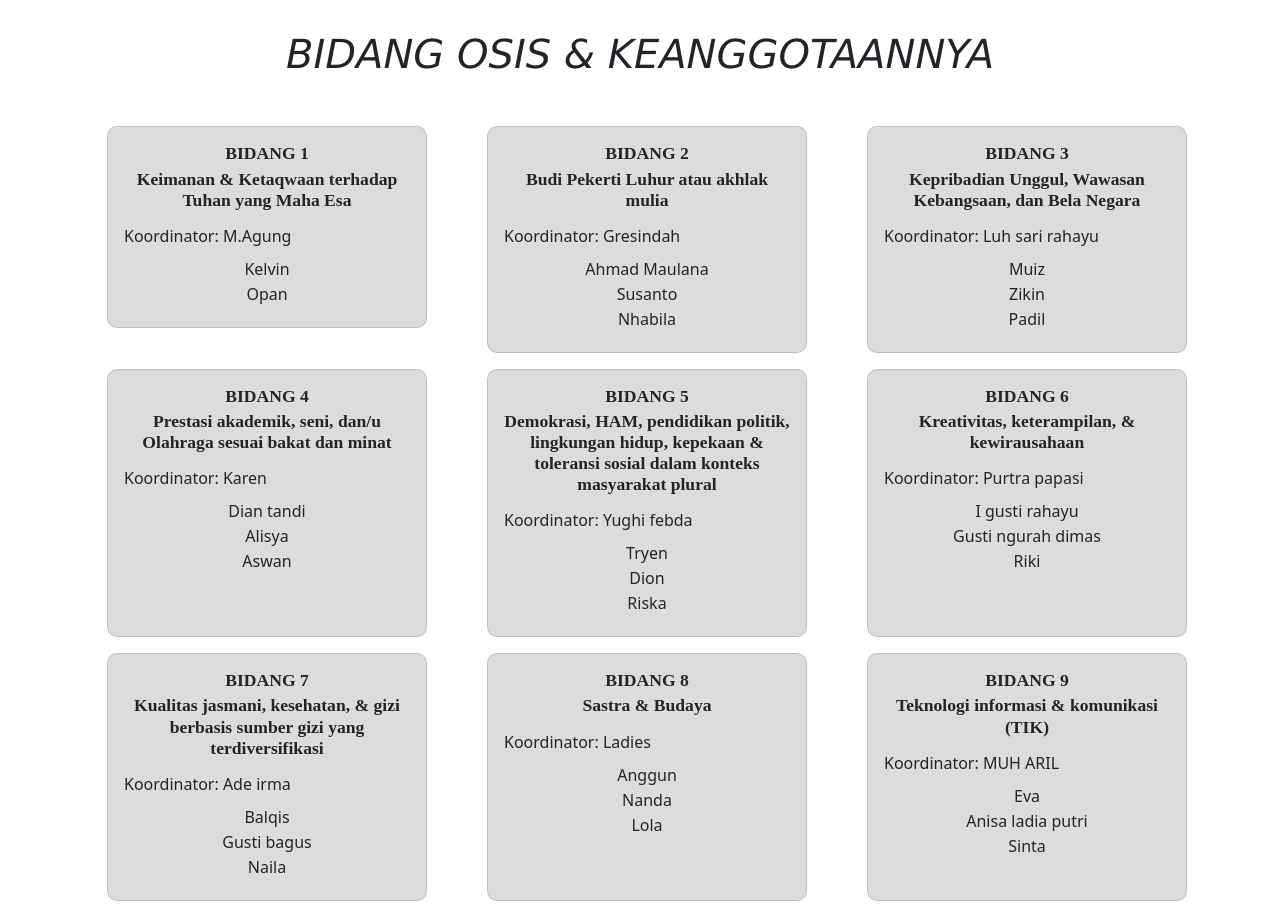
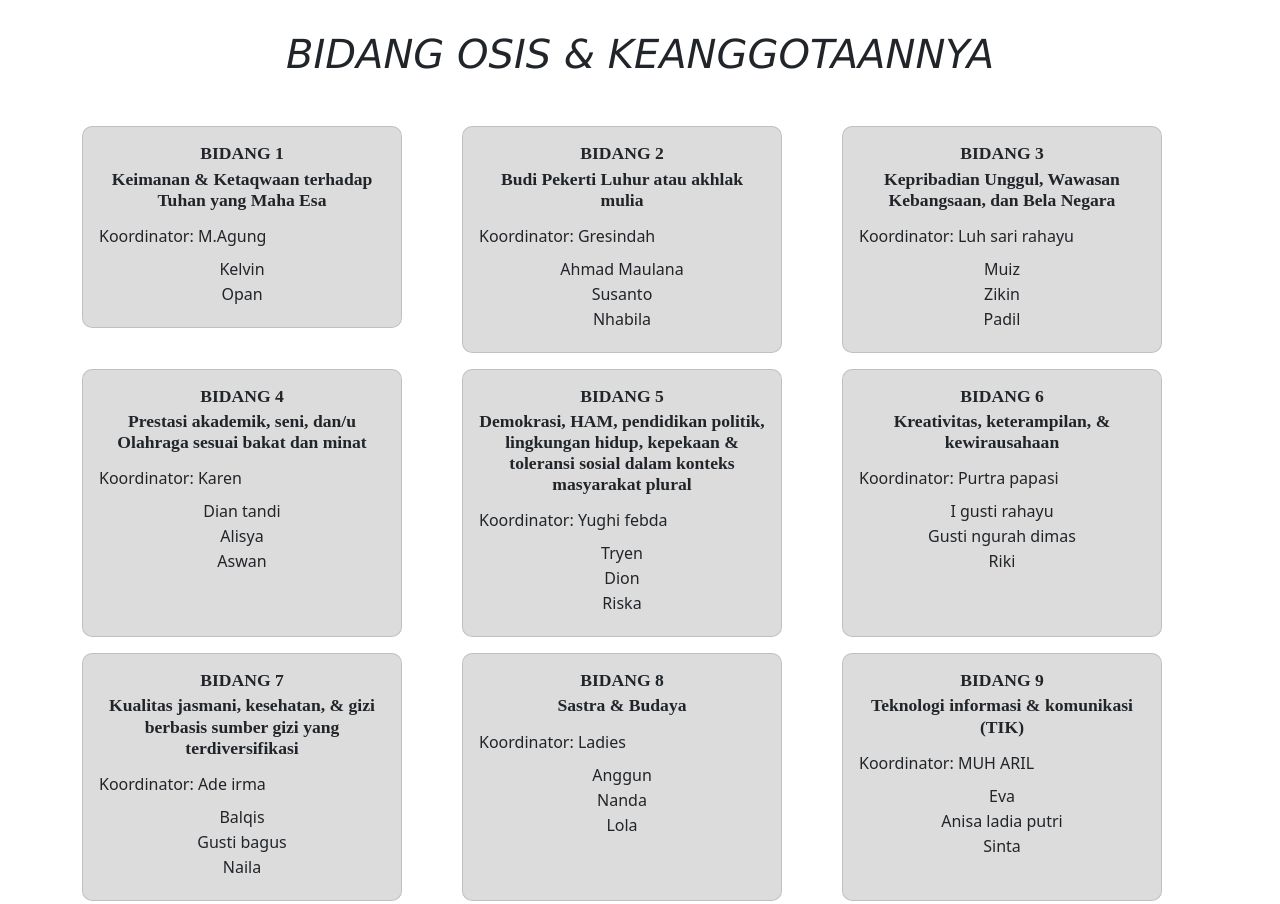
Before and after one commit to OsisPages/osisprofile.github.io, a plain HTML site: page index.html in a window 1280 px wide. Shown: the part 3840-4744 px from the top of the page. Drawn offline with nearby package versions, Linux system fonts and the light colour scheme.

Commit message:
Add files via upload

```diff
--- a/Assets/Style/Style.css
+++ b/Assets/Style/Style.css
@@ -85,7 +85,7 @@ body {
   line-height: 17px;
 }
 .back{
-  margin-left: 25px;
+  /*margin-left: 1rem;*/
   background: rgba(0, 0, 0, 0.137);
   border-radius: 10px;
 }
```
